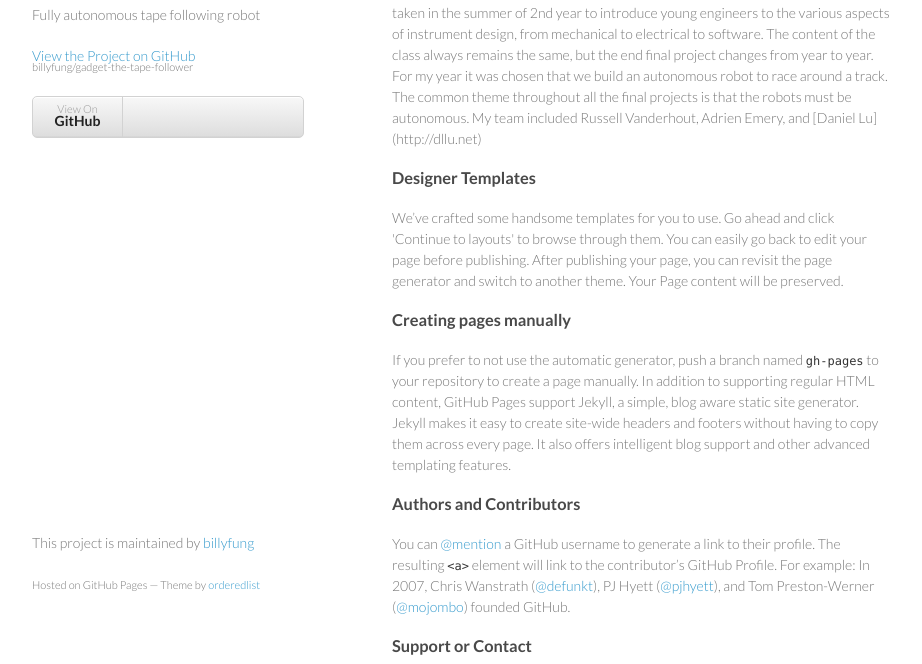
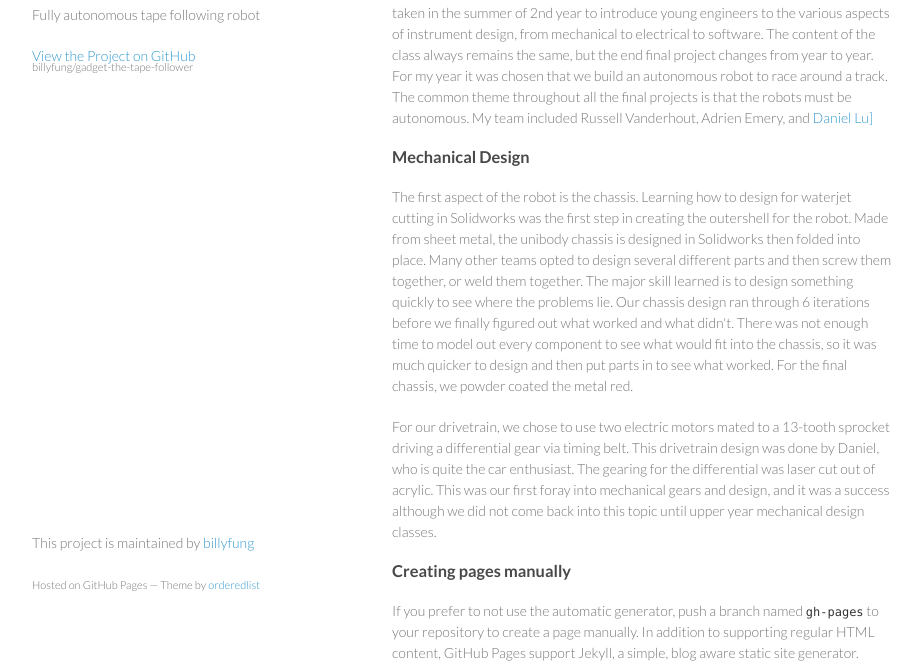
Before and after one commit to billyfung/gadget-the-tape-follower, a plain HTML site: page index.html in a window 1280 px wide. Shown: the part 136-800 px from the top of the page, without its empty margins (178-1100 px from the left). Drawn offline with Linux system fonts and the light colour scheme.

Commit message:
mechanical section

```diff
--- a/index.html
+++ b/index.html
@@ -20,20 +20,18 @@
 
         <p class="view"><a href="https://github.com/billyfung/gadget-the-tape-follower">View the Project on GitHub <small>billyfung/gadget-the-tape-follower</small></a></p>
 
-
-        <ul>
-          <li><a href="https://github.com/billyfung/gadget-the-tape-follower">View On <strong>GitHub</strong></a></li>
-        </ul>
       </header>
       <section>
         <h3>
 <a id="welcome-to-github-pages" class="anchor" href="#welcome-to-github-pages" aria-hidden="true"><span class="octicon octicon-link"></span></a>Introduction</h3>
 
-<p>As part of the ENPH 253 course, Introduction to Instrument design at UBC, I was part of an team that created an autonomous tape following robot car. The course is taken in the summer of 2nd year to introduce young engineers to the various aspects of instrument design, from mechanical to electrical to software. The content of the class always remains the same, but the end final project changes from year to year. For my year it was chosen that we build an autonomous robot to race around a track. The common theme throughout all the final projects is that the robots must be autonomous. My team included Russell Vanderhout, Adrien Emery, and [Daniel Lu](http://dllu.net)</p>
+<p>As part of the ENPH 253 course, Introduction to Instrument design at UBC, I was part of an team that created an autonomous tape following robot car. The course is taken in the summer of 2nd year to introduce young engineers to the various aspects of instrument design, from mechanical to electrical to software. The content of the class always remains the same, but the end final project changes from year to year. For my year it was chosen that we build an autonomous robot to race around a track. The common theme throughout all the final projects is that the robots must be autonomous. My team included Russell Vanderhout, Adrien Emery, and <a href=http://dllu.net>Daniel Lu]</a></p>
 <h3>
-<a id="designer-templates" class="anchor" href="#designer-templates" aria-hidden="true"><span class="octicon octicon-link"></span></a>Designer Templates</h3>
+<a id="designer-templates" class="anchor" href="#designer-templates" aria-hidden="true"><span class="octicon octicon-link"></span></a> Mechanical Design</h3>
 
-<p>We’ve crafted some handsome templates for you to use. Go ahead and click 'Continue to layouts' to browse through them. You can easily go back to edit your page before publishing. After publishing your page, you can revisit the page generator and switch to another theme. Your Page content will be preserved.</p>
+<p>The first aspect of the robot is the chassis. Learning how to design for waterjet cutting in Solidworks was the first step in creating the outershell for the robot. Made from sheet metal, the unibody chassis is designed in Solidworks then folded into place. Many other teams opted to design several different parts and then screw them together, or weld them together. The major skill learned is to design something quickly to see where the problems lie. Our chassis design ran through 6 iterations before we finally figured out what worked and what didn't. There was not enough time to model out every component to see what would fit into the chassis, so it was much quicker to design and then put parts in to see what worked. For the final chassis, we powder coated the metal red. </p>
+
+<p> For our drivetrain, we chose to use two electric motors mated to a 13-tooth sprocket driving a differential gear via timing belt. This drivetrain design was done by Daniel, who is quite the car enthusiast. The gearing for the differential was laser cut out of acrylic. This was our first foray into mechanical gears and design, and it was a success although we did not come back into this topic until upper year mechanical design classes. </p>
 
 <h3>
 <a id="creating-pages-manually" class="anchor" href="#creating-pages-manually" aria-hidden="true"><span class="octicon octicon-link"></span></a>Creating pages manually</h3>
```
